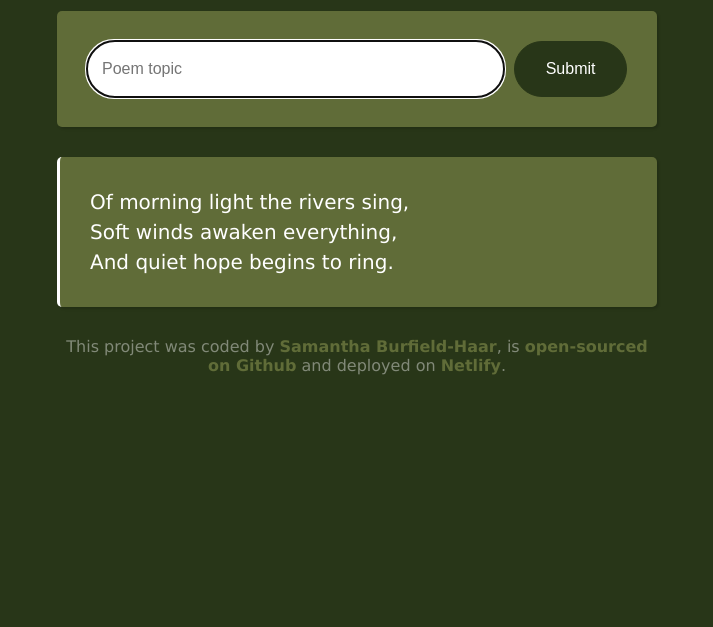
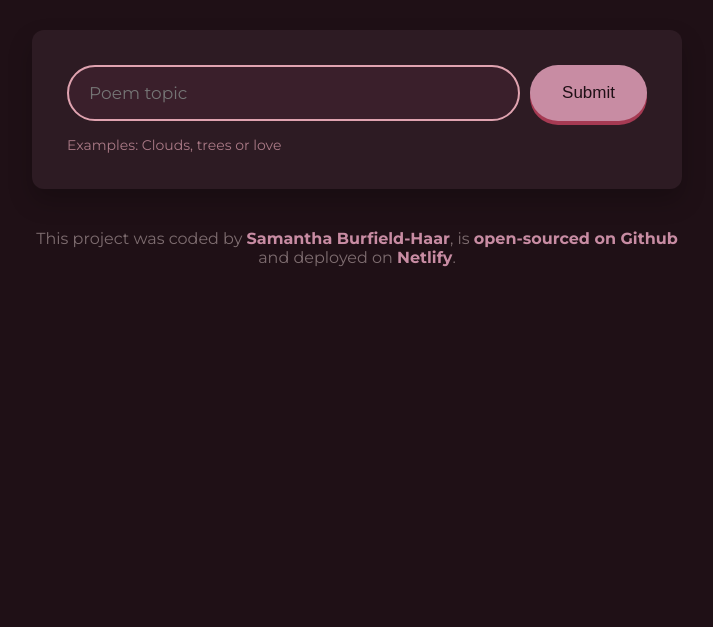
Before and after one commit to samanthabh/ai-poem-generator, a plain HTML site: page index.html in a window 1280 px wide. Shown: the part 173-800 px from the top of the page, without its empty margins (283-996 px from the left). Drawn offline with nearby package versions, Linux system fonts and the light colour scheme.

Commit message:
ux improved

```diff
--- a/index.html
+++ b/index.html
@@ -13,6 +13,7 @@
       <header>
         <h1>AI Poem Generator</h1>
       </header>
+      <div class="form-container">
         <form id="poem-generator-form">
           <input
             type="text"
@@ -25,11 +26,9 @@
           />
           <input type="submit" class="submit-button" />
         </form>
-      <div id="poem">
-        Of morning light the rivers sing, <br />
-        Soft winds awaken everything, <br />
-        And quiet hope begins to ring.
+        <div class="hint">Examples: Clouds, trees or love</div>
       </div>
+      <div id="poem" class="hidden"></div>
       <footer>
         This project was coded by
         <a href="https://github.com/samanthabh" target="_blank"
--- a/src/index.js
+++ b/src/index.js
@@ -2,7 +2,7 @@ function displayPoem(response) {
   new Typewriter("#poem", {
     strings: response.data.answer,
     autoStart: true,
-    delay: 20,
+    delay: 10,
     cursor: "",
   });
 }
@@ -15,10 +15,14 @@ function generatePoem(event) {
   let apiKey = "e4d7d87d81aef5843860374o00tff38b";
   let prompt = `User instructions: Generate a poem about ${userInput.value}`;
   let context =
-    "You are a poetry expert and you write beautiful poems. The poems must be no more than 6 lines long. You should have start a new line after each comma ',' using a <br /> of the poem. You must also listen carefully to the user instructions.";
+    "You are a poetry expert and you write poems. The poems must be no more than 6 lines long. You should have start a new line after each comma ',' using a <br /> of the poem. You must also listen carefully to the user instructions.";
   let apiURL = `https://api.shecodes.io/ai/v1/generate?prompt=${prompt}&context=${context}&key=${apiKey}`;
 
-  console.log(userInput.value);
+  let poemElement = document.querySelector("#poem");
+  poemElement.classList.remove("hidden");
+
+  poemElement.innerHTML = `<div class="blink">💭 Generating a poem about ${userInput.value}</div>`;
+
   axios.get(apiURL).then(displayPoem);
 }
 
--- a/src/style.css
+++ b/src/style.css
@@ -1,88 +1,160 @@
+/* Import Montserrat from Google Fonts */
+@import url("https://fonts.googleapis.com/css2?family=Montserrat:wght@400;500;600;700&display=swap");
+
 body {
-  background-color: #283618;
-  font-family: Verdana, Geneva, Tahoma, sans-serif;
+  font-family: "Montserrat", Verdana, Geneva, Tahoma, sans-serif;
+}
+
+h1,
+h2,
+h3 {
+  font-family: "Montserrat", sans-serif;
+  font-weight: 700; /* bold headings */
+}
+
+p,
+a,
+.form-text-input {
+  font-family: "Montserrat", sans-serif;
+  font-weight: 400; /* normal body text */
+}
+
+body {
+  background-color: #1f1016; /* very dark burgundy */
+  margin: 0;
+  padding: 0;
+  color: #f2dede; /* soft blush for text fallback */
 }
 
 a {
-  color: #606c38;
+  color: #c88ca3; /* muted pink links */
   text-decoration: none;
   font-weight: bold;
 }
 
 .container {
   margin: 100px auto;
-  max-width: 600px;
+  max-width: 650px;
+  padding: 0px 20px;
 }
 
 header {
-  margin-bottom: 30px;
+  margin-bottom: 40px;
 }
 
 h1 {
   text-align: center;
-  color: white;
-  font-size: 36px;
+  color: #e0a3b0; /* dusty rose heading */
+  font-size: 42px;
+  font-weight: 700;
   line-height: 1.5;
+}
+
+.form-container {
+  padding: 35px;
+  background-color: #2d1b23; /* dark muted mauve */
+  border-radius: 12px;
+  box-shadow: 0px 12px 24px rgba(0, 0, 0, 0.22);
 }
 
 form {
   display: flex;
-  padding: 30px;
-  background-color: #606c38;
-  border-radius: 5px;
-  box-shadow: rgba(0, 0, 0, 0.15) 1.95px 1.95px 2.6px;
+  gap: 10px;
 }
 
 .form-text-input {
-  padding: 15px;
-  font-size: 16px;
-  border: none;
+  padding: 16px 20px;
+  font-size: 17px;
+  border: 2px solid transparent;
   border-radius: 30px;
-  width: 80%;
-  margin-right: 10px;
-  line-height: 1.5;
-  background-color: white;
+  width: 100%;
+  background-color: #3a1f2b; /* dark input background */
+  color: #f2dede; /* text color */
+  transition: 200ms;
+}
+
+.form-text-input:focus {
+  border-color: #e0a3b0; /* blush highlight on focus */
+  outline: none;
 }
 
 .submit-button {
-  padding: 15px 30px 15px 30px;
-  font-size: 16px;
-  border: 1px solid #283618;
+  padding: 16px 30px;
+  font-size: 17px;
+  font-weight: 500;
+  border: 2px solid transparent;
   border-radius: 30px;
-  box-sizing: border-box;
-  width: 22%;
-  line-height: 1.5;
-  background-color: #283618;
-  color: white;
+  background-color: #c88ca3; /* muted pink button */
+  color: #1f1016; /* dark text */
   transition: 200ms ease-in-out;
+  box-shadow: 0px 4px 0px #a63a53; /* darker pink shadow */
 }
 
 .submit-button:hover {
-  color: white;
-  border: 1px solid white;
+  background-color: #e0a3b0; /* lighter pink hover */
+  border-color: #e0a3b0;
   cursor: pointer;
 }
 
 .submit-button:active {
   transform: translateY(3px);
-  box-shadow: 0px 1px 0px #d3cfb6;
+  box-shadow: 0px 1px 0px #a63a53;
+}
+
+.hint {
+  color: rgba(224, 163, 176, 0.7); /* semi-transparent blush hint */
+  padding-top: 15px;
+  font-size: 14px;
 }
 
 #poem {
-  padding: 30px;
+  padding: 35px;
   font-size: 20px;
-  background-color: #606c38;
-  color: white;
-  margin-top: 30px;
-  border-radius: 5px;
-  box-shadow: rgba(0, 0, 0, 0.15) 1.95px 1.95px 2.6px;
+  background-color: #2d1b23; /* dark poem container */
+  color: #f2dede; /* soft blush text */
+  margin-top: 35px;
+  border-radius: 12px;
+  box-shadow: 0px 12px 24px rgba(0, 0, 0, 0.22);
   line-height: 1.5;
-  border-left: 3px solid white;
+  border-left: 4px solid #e0a3b0; /* accent blush border */
+  animation: poem-fade-in 0.8s ease forwards;
+  opacity: 0;
+  white-space: pre-line;
+}
+
+@keyframes poem-fade-in {
+  from {
+    opacity: 0;
+    transform: translateY(6px);
+  }
+  to {
+    opacity: 1;
+    transform: translateY(0);
+  }
+}
+
+.blink {
+  animation: gentle-blink 1.9s ease-in-out infinite;
+  font-style: italic;
+}
+
+@keyframes gentle-blink {
+  0%,
+  100% {
+    opacity: 1;
+  }
+  50% {
+    opacity: 0.45;
+  }
 }
 
 footer {
   text-align: center;
   font-size: 16px;
-  color: rgba(255, 255, 255, 0.417);
-  margin-top: 30px;
+  color: rgba(242, 222, 222, 0.45); /* soft muted blush footer */
+  margin-top: 40px;
 }
+
+.hidden {
+  display: none;
+}
```
Lines whose indentation alone changed are shown as unchanged.
